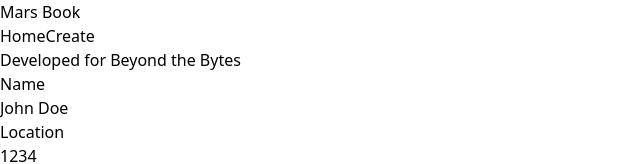
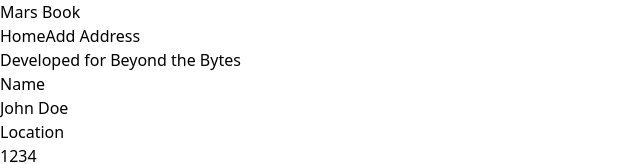
Before and after one commit to vitorwagner/beyond-the-bytes-test, a React (Vite) app: page / in a window 1280 px wide. Shown: the top 164 px of the page, without its empty margins (0-640 px from the left). Built offline with nearby package versions, Linux system fonts and the light colour scheme.

Commit message:
refactor: Update header links in Header component

```diff
--- a/src/components/Header.tsx
+++ b/src/components/Header.tsx
@@ -6,14 +6,14 @@ const Header = () => {
       <nav className="flex items-center justify-between p-6 lg:px-8">
         <h1 className="text-2xl font-bold">Mars Book</h1>
         <div className="lg:flex lg:gap-x-12">
-          <span className="text-sm font-semibold leading-6 text-gray-900 p-2">
+          <span className="text-sm font-semibold text-gray-900 p-2">
             <Link to="/">Home</Link>
           </span>
-          <span className="text-sm font-semibold leading-6 text-gray-900 p-2">
-            <Link to="/create">Create</Link>
+          <span className="text-sm font-semibold text-gray-900 p-2">
+            <Link to="/create">Add Address</Link>
           </span>
         </div>
-        <span className="text-sm font-semibold leading-6 text-gray-400 p-2">Developed for Beyond the Bytes</span>
+        <span className="text-xs font-semibold text-gray-400 p-2">Developed for Beyond the Bytes</span>
       </nav>
     </header>
   );
```
